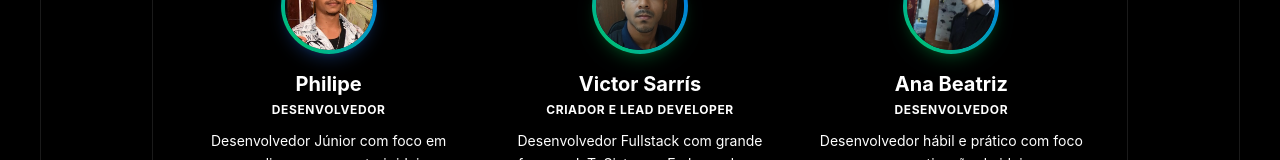
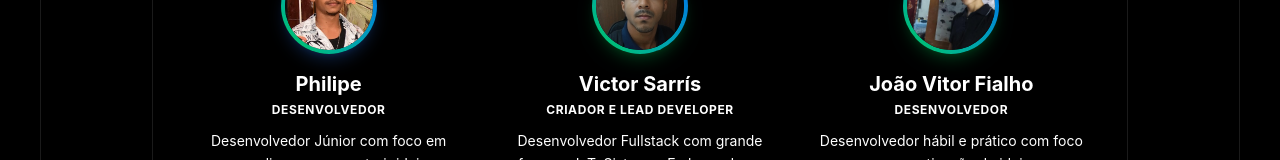
Before and after one commit to Victor-Sarris/DevStack, a React (Vite) app: page / in a window 1280 px wide. Shown: the part 2622-2782 px from the top of the page. Built offline with nearby package versions, Linux system fonts and the light colour scheme.

Commit message:
revisao de informacoes

```diff
--- a/src/pages/Home.jsx
+++ b/src/pages/Home.jsx
@@ -337,7 +337,7 @@ function Home() {
                       <img src={joaoImg} alt="" className="w-25 rounded-full" />
                     </div>
                   </div>
-                  <h3 className="text-xl font-bold">Ana Beatriz</h3>
+                  <h3 className="text-xl font-bold">João Vitor Fialho</h3>
                   <p className="text-green-400 font-bold tracking-wider text-xs mt-1 mb-3">
                     DESENVOLVEDOR
                   </p>
@@ -371,7 +371,7 @@ function Home() {
                       />
                     </div>
                   </div>
-                  <h3 className="text-xl font-bold">João Vitor</h3>
+                  <h3 className="text-xl font-bold">Ana Beatriz</h3>
                   <p className="text-green-400 font-bold tracking-wider text-xs mt-1 mb-3">
                     ADMINISTRADOR LEGAL
                   </p>
```
